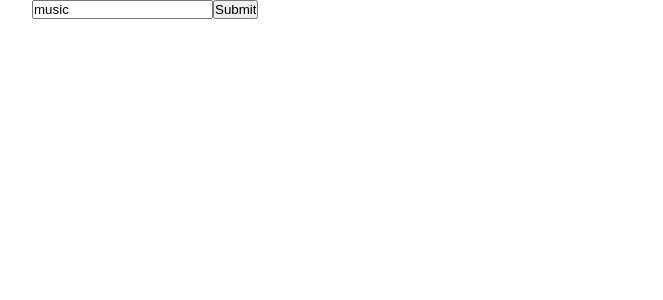
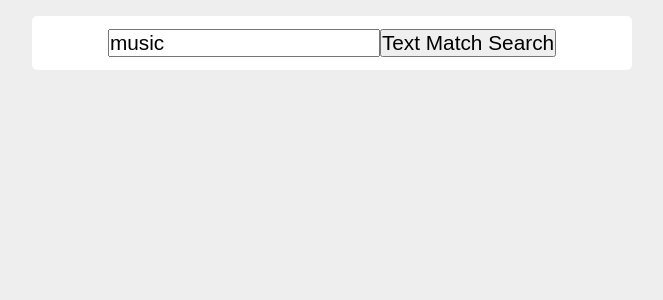
Before and after one commit to theodorklauritzen/vespa-news-recommendation-hack-pack, a Next.js app in the folder frontend/: page / in a window 1280 px wide. Shown: the top 300 px of the page, without its empty margins (308-971 px from the left). Built offline with nearby package versions, Linux system fonts and the light colour scheme.

Commit message:
chore: Improve layout a bit

```diff
--- a/frontend/src/api/Types.ts
+++ b/frontend/src/api/Types.ts
@@ -21,7 +21,7 @@ export type NewsArticle = {
 
 export type VespaResult<InnerType> = {
     root: {
-        children: InnerType[],
+        children?: InnerType[],
         fields: {
             totalCount: number,
         },
--- a/frontend/src/api/fetch.ts
+++ b/frontend/src/api/fetch.ts
@@ -5,12 +5,16 @@ import { NewsArticle, VespaResult } from "./Types"
 const VESPA_HOSTNAME = 'http://localhost:8080'
 
 async function queryVespa<InnerType>(yql: string, options?: {
-    query?: string
+    query?: string,
+    ranking?: string,
 }): Promise<VespaResult<InnerType>> {
     let url = `${VESPA_HOSTNAME}/search/?yql=${encodeURIComponent(yql)}`
     if (options) {
         if (options.query) {
             url += `&query=${options.query}`
+        }
+        if (options.ranking) {
+            url += `&ranking=${options.ranking}`
         }
     }
     const response = await fetch(url)
@@ -21,6 +25,7 @@ async function queryVespa<InnerType>(yql: string, options?: {
 export async function simpleSearch(query: string) {
     return await queryVespa("select * from news where userQuery()", {
         query,
+        ranking: "popularity"
     }) as VespaResult<NewsArticle>
 
 }
--- /dev/null
+++ b/frontend/src/app/SearchWrapper.module.css
@@ -0,0 +1,21 @@
+
+
+.searchbar {
+  input {
+    font-size: 1.3rem;
+  }
+
+  form {
+    display: flex;
+    justify-content: center;
+    width: 100%;
+    margin: 0.5rem 0 0.5rem 0;
+  }
+
+  margin-top: 1rem;
+  margin-bottom: 1rem;
+
+  border-radius: 5px;
+  padding: 0.3rem;
+  background-color: white;
+}
--- a/frontend/src/app/SearchWrapper.tsx
+++ b/frontend/src/app/SearchWrapper.tsx
@@ -3,26 +3,37 @@ import { NewsArticle } from "@/api/Types";
 import { useState } from "react";
 import NewsResults from "./_components/NewsResults";
 import { simpleSearch } from "@/api/fetch";
-
+import styles from "./SearchWrapper.module.css";
 
 export default function SearchWrapper() {
 
-  const [ searchWord, setSearchWord ] = useState("music")
+  const [searchWord, setSearchWord] = useState("music")
+  const [feedbackMessage, setFeedbackMessage] = useState<string | null>(null)
   const [news, setNews] = useState<NewsArticle[]>([])
 
   const search = async (e: React.FormEvent) => {
     e.preventDefault();
     const results = await simpleSearch(searchWord)
     console.log(results)
-    setNews(results.root.children)
+    if (results.root.children) {
+      setNews(results.root.children)
+      setFeedbackMessage(null)
+    } else {
+      setNews([])
+      setFeedbackMessage("No results")
+    }
   }
 
   return <div>
-    <div>
+    <div className={styles.searchbar}>
       <form onSubmit={search}>
         <input type="text" value={searchWord} onChange={(e) => setSearchWord(e.target.value)} />
-        <input type="submit" />
+        <input type="submit" value="Text Match Search" />
       </form>
+
+      {feedbackMessage !== null &&
+        <p>{feedbackMessage}</p>
+      }
     </div>
 
     <NewsResults articles={news} />
--- /dev/null
+++ b/frontend/src/app/_components/NewsArticleCmp.module.css
@@ -0,0 +1,7 @@
+
+.article {
+  margin: 0.5rem 0 0.5rem 0;
+  border-radius: 5px;
+  padding: 5px;
+  background-color: white;
+}
--- a/frontend/src/app/_components/NewsArticleCmp.tsx
+++ b/frontend/src/app/_components/NewsArticleCmp.tsx
@@ -1,7 +1,7 @@
 "use client"
 
 import type { NewsArticle } from "@/api/Types"
-
+import styles from "./NewsArticleCmp.module.css"
 
 export default function NewsArticleCmp({
   article
@@ -9,7 +9,7 @@ export default function NewsArticleCmp({
   article: NewsArticle
 }) {
 
-  return <div>
+  return <div className={styles.article}>
     <h2>{article.fields.title}</h2>
     <p>{article.fields.abstract}</p>
   </div>
--- a/frontend/src/app/globals.css
+++ b/frontend/src/app/globals.css
@@ -8,7 +8,7 @@ body {
 
 body {
   color: var(--foreground);
-  background: var(--background);
+  background-color: #EEE;
   font-family: Arial, Helvetica, sans-serif;
   -webkit-font-smoothing: antialiased;
   -moz-osx-font-smoothing: grayscale;
--- a/frontend/src/app/layout.tsx
+++ b/frontend/src/app/layout.tsx
@@ -13,8 +13,7 @@ const geistMono = Geist_Mono({
 });
 
 export const metadata: Metadata = {
-  title: "Create Next App",
-  description: "Generated by create next app",
+  title: "Vespa News Search",
 };
 
 export default function RootLayout({
```
